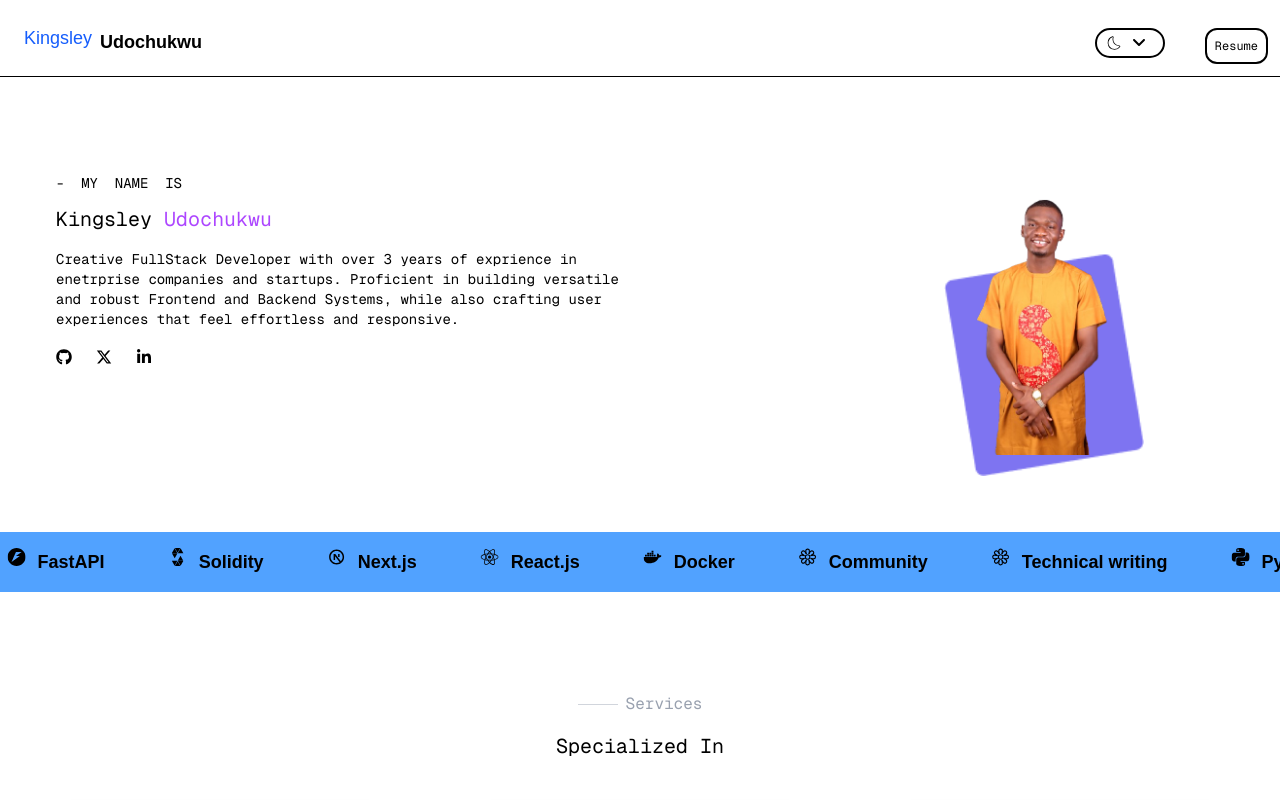
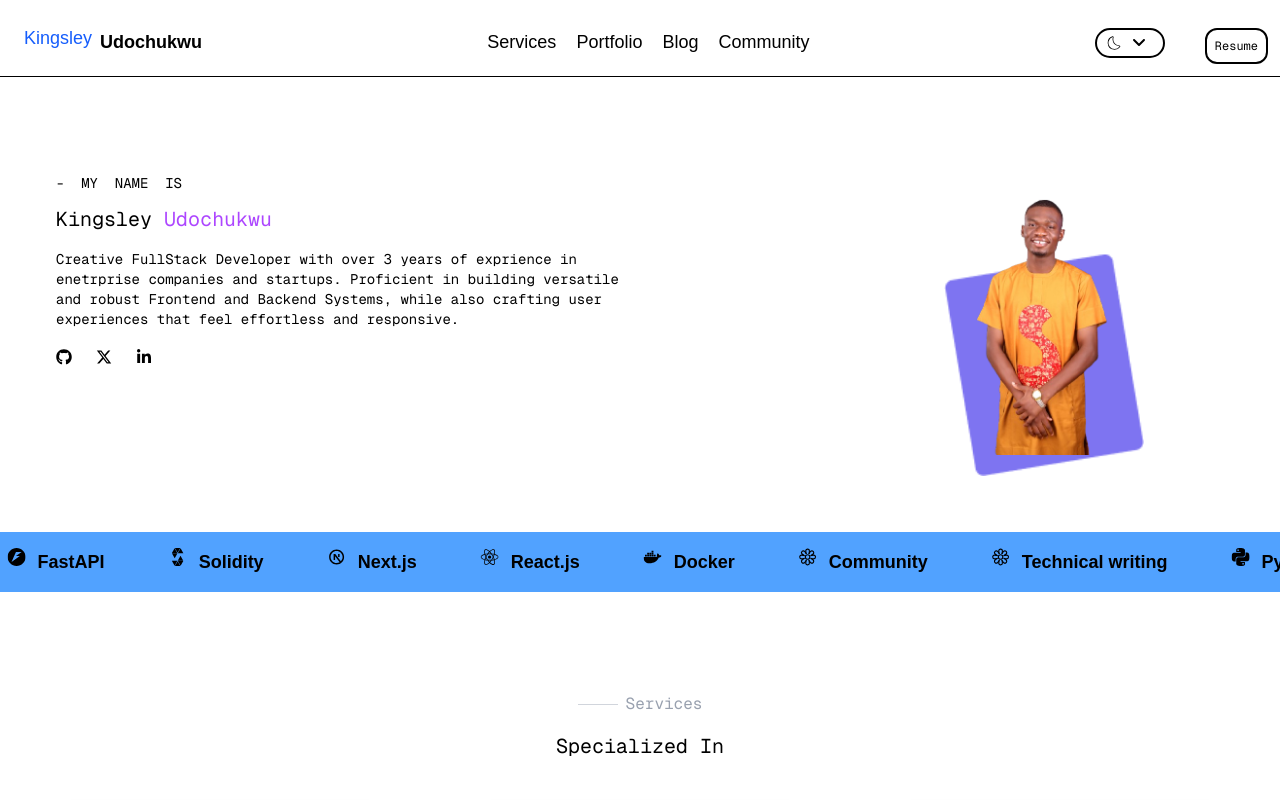
Before and after one commit to Kingsley-Opara/Portfolio-v2, a Next.js app: page / in a window 1280 px wide. Shown: the top 800 px of the page. Built offline with nearby package versions, Linux system fonts and the light colour scheme; a web font is replaced by a local one.

Commit message:
fix navigation text color issue

```diff
--- a/src/app/components/navbar.jsx
+++ b/src/app/components/navbar.jsx
@@ -65,7 +65,7 @@ function Navbar() {
                         return(
                             <li className={`cursor-pointer
                             hover:text-blue-400
-                            ${activeSession === item.id ? "text-blue-400": "text-white"} `}
+                            ${activeSession === item.id ? "text-blue-400": ""} `}
                             key={item.id}>
                                 <a href={`#${item.link}`}>{item.name}</a>
                             </li>
```
